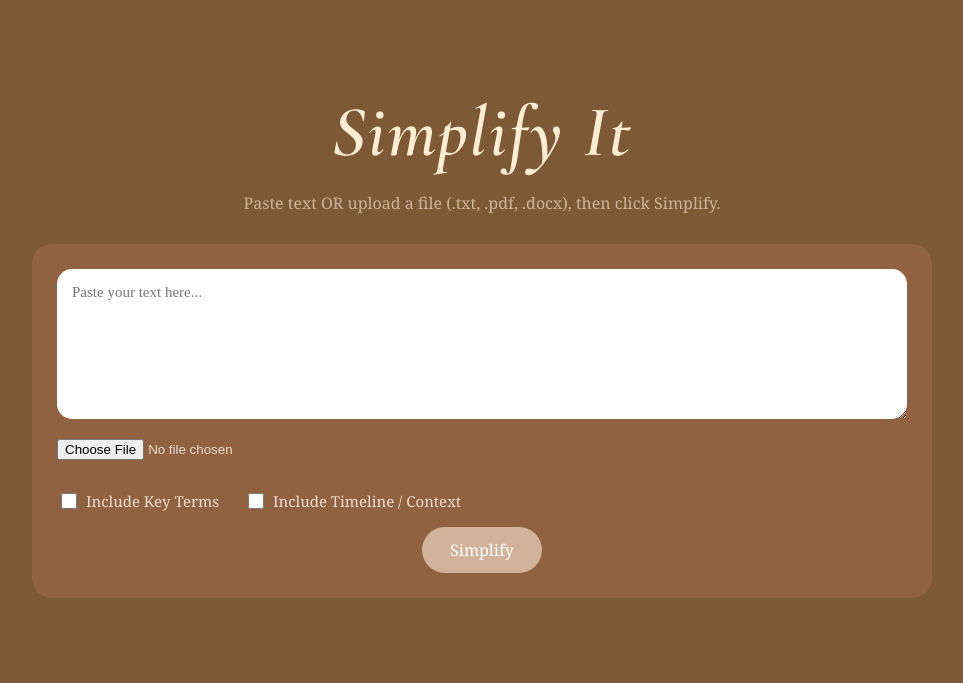
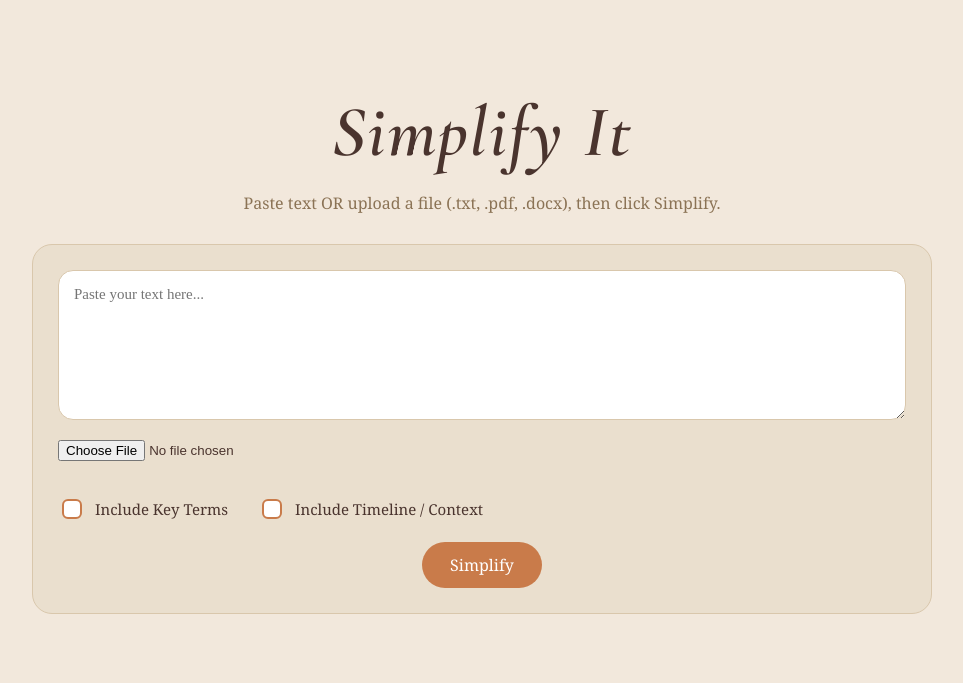
Before and after one commit to ancw171/simplify-it, a Flask app: page / in a window 1280 px wide. Shown: the top 683 px of the page, without its empty margins (158-1121 px from the left). Run offline with Flask 3, Linux system fonts and the light colour scheme.

Commit message:
Mediterranean coffee shop color scheme with custom checkboxes

```diff
--- a/templates/index.html
+++ b/templates/index.html
@@ -3,17 +3,17 @@
 <head>
     <title>Simplify It</title>
     <link href="https://fonts.googleapis.com/css2?family=Cormorant+Garamond:ital,wght@0,600;1,600&display=swap" rel="stylesheet">
-    <style>
+       <style>
         body {
             font-family: 'Georgia', 'Times New Roman', serif;
             max-width: 900px;
             margin: 0 auto;
             padding: 40px 20px;
-            background-color: #7d5938;
-            color: #ecddce;
+            background-color: #F2E8DC;
+            color: #4A342E;
         }
         h1 {
-            color: #FFEDD1;
+            color: #4A342E;
             font-family: 'Cormorant Garamond', serif;
             font-weight: 600;
             font-style: italic;
@@ -24,14 +24,15 @@
         }
         p.subtitle {
             text-align: center;
-            color: #d2b399;
+            color: #8B7355;
             margin-bottom: 30px;
         }
         form {
-            background-color: #906241;
+            background-color: #EADFCE;
             padding: 25px;
             border-radius: 20px;
             margin-bottom: 30px;
+            border: 1px solid #D9C7AC;
         }
         textarea {
             width: 100%;
@@ -41,36 +42,56 @@
             font-family: 'Times New Roman', serif;
             color: #000000;
             background-color: #FFFFFF;
-            border: none;
+            border: 1px solid #D9C7AC;
             border-radius: 15px;
             box-sizing: border-box;
             resize: vertical;
         }
         input[type="file"] {
             margin: 15px 0;
-            color: #ecddce;
+            color: #4A342E;
         }
         .checkboxes {
-            margin: 15px 0;
+            margin: 20px 0;
             display: flex;
-            gap: 25px;
+            gap: 30px;
             flex-wrap: wrap;
         }
         .checkboxes label {
-            color: #ecddce;
+            color: #4A342E;
             font-size: 15px;
             display: flex;
             align-items: center;
-            gap: 6px;
+            gap: 10px;
             cursor: pointer;
+            user-select: none;
         }
         .checkboxes input[type="checkbox"] {
-            width: 16px;
-            height: 16px;
+            appearance: none;
+            -webkit-appearance: none;
+            width: 20px;
+            height: 20px;
+            border: 2px solid #C97B4A;
+            border-radius: 6px;
+            background-color: #FFFFFF;
             cursor: pointer;
+            position: relative;
+            transition: background-color 0.2s ease;
+        }
+        .checkboxes input[type="checkbox"]:checked {
+            background-color: #C97B4A;
+        }
+        .checkboxes input[type="checkbox"]:checked::after {
+            content: "✓";
+            color: #FFFFFF;
+            position: absolute;
+            top: -3px;
+            left: 3px;
+            font-size: 14px;
+            font-weight: bold;
         }
         button {
-            background-color: #d2b399;
+            background-color: #C97B4A;
             color: #FFFFFF;
             padding: 12px 28px;
             border: none;
```
Also changed, not shown: other parts of templates/index.html (+17 -14 lines).
